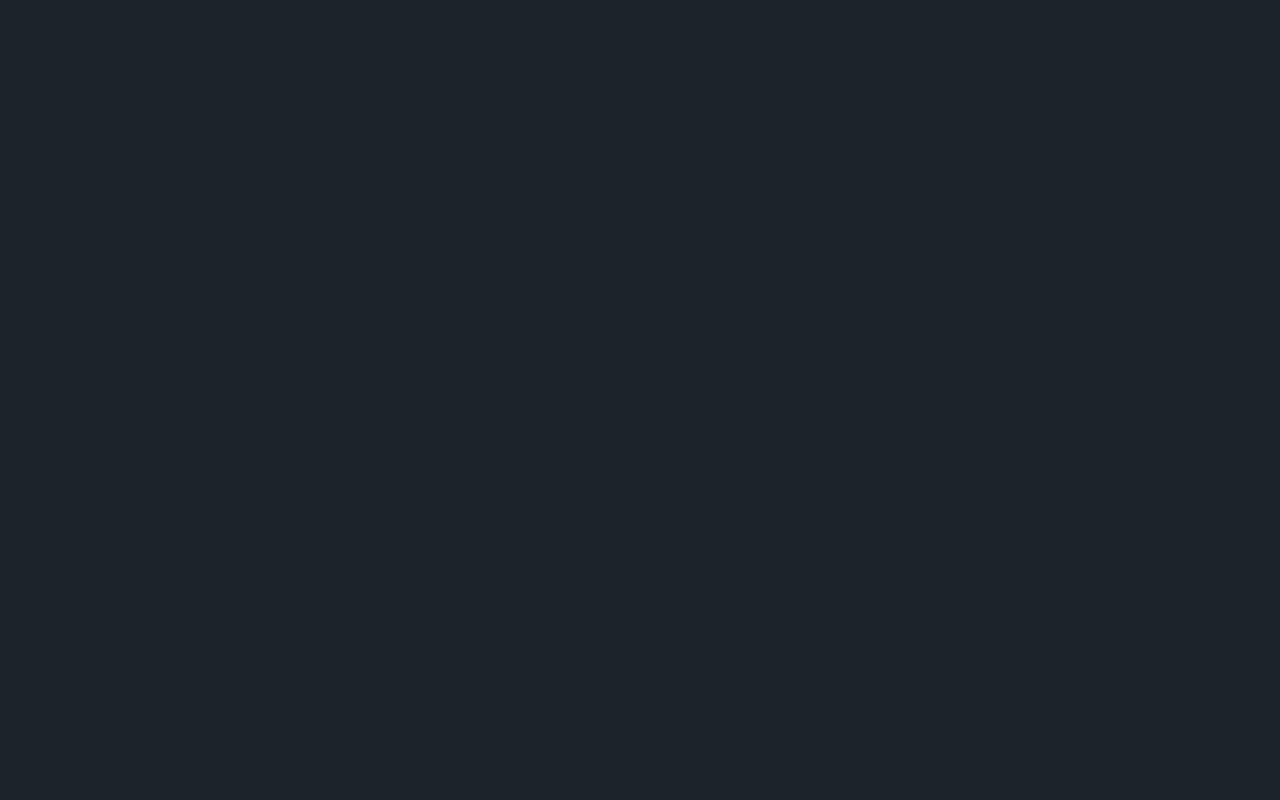
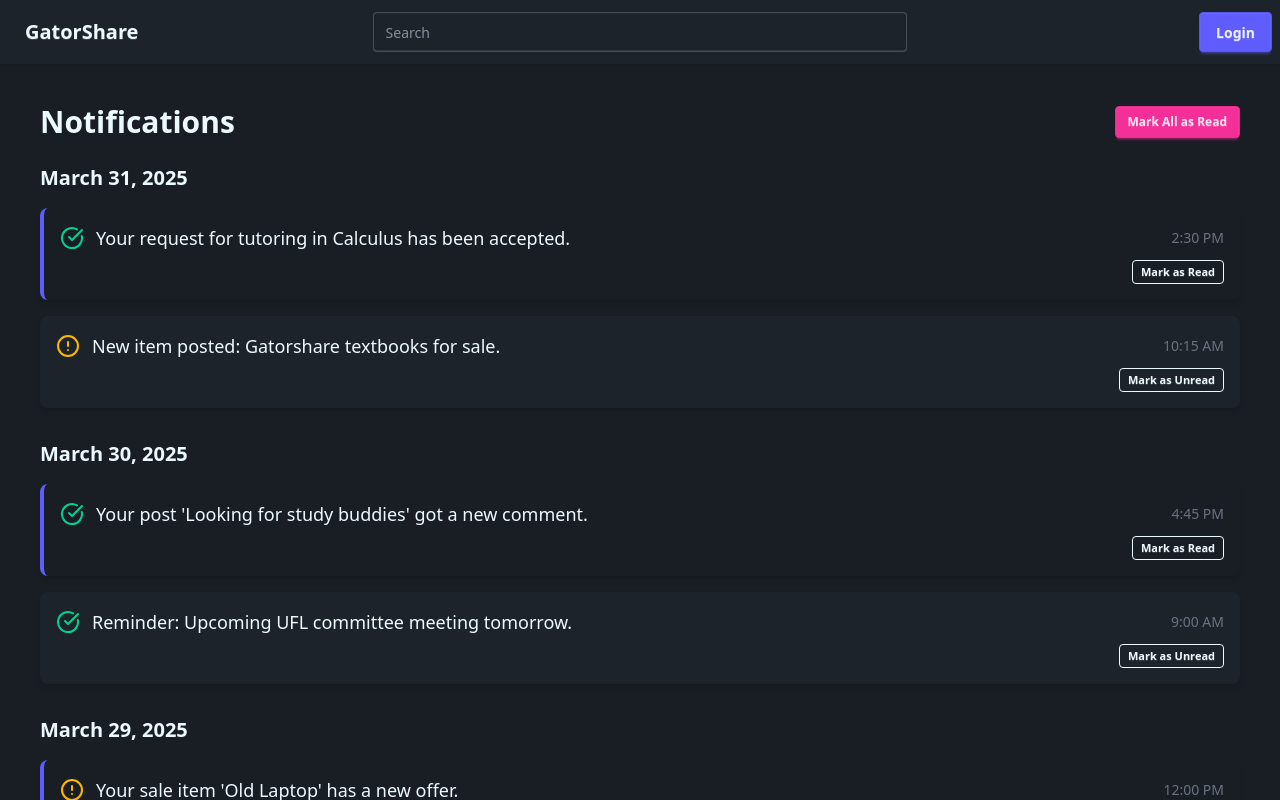
Before and after one commit to leojiangxd/GatorShare, a React (Vite) app in the folder frontend/: page /notifications in a window 1280 px wide. Before the commit this address had no page. Built offline with nearby package versions, Linux system fonts and the light colour scheme; no server answers.

Commit message:
Message and Notifications

```diff
--- a/frontend/src/App.jsx
+++ b/frontend/src/App.jsx
@@ -1,6 +1,6 @@
 import React from "react";
 import { Navigate, Route, Routes } from "react-router-dom";
-import {Home, Login, Post, Register, User, Create} from './pages/pages.js'
+import {Home, Login, Post, Register, User, Create, Notifications} from './pages/pages.js'
 
 const App = () => {
   return (
@@ -12,6 +12,7 @@ const App = () => {
 			<Route path="/post/:id" element={<Post />} />
 			<Route path="/user/:id" element={<User />} />
 			<Route path="/create/" element={<Create />} />
+			<Route path="/notifications" element={<Notifications />} />
 
 			{/* Navigate to / if parameters don't exist */}
 			<Route path="/search" element={<Navigate to="/" />} />
--- /dev/null
+++ b/frontend/src/pages/Notifications.jsx
@@ -0,0 +1,144 @@
+import React, { useEffect, useState } from "react";
+import NavBar from "./components/NavBar";
+import { CheckCircle, AlertCircle } from "lucide-react";
+import dayjs from "dayjs";
+
+// Sample notifications data
+const sampleNotifications = [
+  {
+    id: 1,
+    message: "Your request for tutoring in Calculus has been accepted.",
+    type: "help",
+    timestamp: "2025-03-31T14:30:00",
+    read: false,
+  },
+  {
+    id: 2,
+    message: "New item posted: Gatorshare textbooks for sale.",
+    type: "sale",
+    timestamp: "2025-03-31T10:15:00",
+    read: true,
+  },
+  {
+    id: 3,
+    message: "Your post 'Looking for study buddies' got a new comment.",
+    type: "activity",
+    timestamp: "2025-03-30T16:45:00",
+    read: false,
+  },
+  {
+    id: 4,
+    message: "Reminder: Upcoming UFL committee meeting tomorrow.",
+    type: "reminder",
+    timestamp: "2025-03-30T09:00:00",
+    read: true,
+  },
+  {
+    id: 5,
+    message: "Your sale item 'Old Laptop' has a new offer.",
+    type: "sale",
+    timestamp: "2025-03-29T12:00:00",
+    read: false,
+  },
+];
+
+const Notifications = () => {
+  const [notifications, setNotifications] = useState([]);
+
+  // Simulate fetching notifications from backend
+  useEffect(() => {
+    // Sort notifications by timestamp (descending)
+    const sortedNotifications = sampleNotifications.sort(
+      (a, b) => new Date(b.timestamp) - new Date(a.timestamp)
+    );
+    setNotifications(sortedNotifications);
+  }, []);
+
+  // Group notifications by date
+  const groupNotificationsByDate = (notifications) => {
+    return notifications.reduce((groups, notification) => {
+      const dateKey = dayjs(notification.timestamp).format("YYYY-MM-DD");
+      if (!groups[dateKey]) {
+        groups[dateKey] = [];
+      }
+      groups[dateKey].push(notification);
+      return groups;
+    }, {});
+  };
+
+  const groupedNotifications = groupNotificationsByDate(notifications);
+
+  const toggleRead = (id) => {
+    setNotifications((prev) =>
+      prev.map((notif) =>
+        notif.id === id ? { ...notif, read: !notif.read } : notif
+      )
+    );
+  };
+
+  const markAllAsRead = () => {
+    setNotifications((prev) =>
+      prev.map((notif) => ({ ...notif, read: true }))
+    );
+  };
+
+  return (
+    <div className="flex flex-col h-screen bg-base-200">
+      <NavBar />
+      <div className="p-10 overflow-y-auto flex-grow">
+        <div className="flex justify-between items-center mb-6">
+          <h1 className="text-3xl font-bold">Notifications</h1>
+          <button onClick={markAllAsRead} className="btn btn-secondary btn-sm">
+            Mark All as Read
+          </button>
+        </div>
+
+        {Object.keys(groupedNotifications)
+          .sort((a, b) => new Date(b) - new Date(a))
+          .map((dateKey) => (
+            <div key={dateKey} className="mb-8">
+              <h2 className="text-xl font-semibold mb-4">
+                {dayjs(dateKey).format("MMMM D, YYYY")}
+              </h2>
+              <div className="flex flex-col gap-4">
+                {groupedNotifications[dateKey].map((notification) => (
+                  <div
+                    key={notification.id}
+                    className={`card ${
+                      notification.read
+                        ? "bg-base-100"
+                        : "bg-base-200 border-l-4 border-primary"
+                    } shadow-md p-4`}
+                  >
+                    <div className="flex items-center justify-between">
+                      <div className="flex items-center gap-3">
+                        {notification.type === "sale" ? (
+                          <AlertCircle className="w-6 h-6 text-warning" />
+                        ) : (
+                          <CheckCircle className="w-6 h-6 text-success" />
+                        )}
+                        <p className="text-lg">{notification.message}</p>
+                      </div>
+                      <div className="text-sm text-gray-500">
+                        {dayjs(notification.timestamp).format("h:mm A")}
+                      </div>
+                    </div>
+                    <div className="mt-2 flex justify-end">
+                      <button
+                        onClick={() => toggleRead(notification.id)}
+                        className="btn btn-outline btn-xs"
+                      >
+                        {notification.read ? "Mark as Unread" : "Mark as Read"}
+                      </button>
+                    </div>
+                  </div>
+                ))}
+              </div>
+            </div>
+          ))}
+      </div>
+    </div>
+  );
+};
+
+export default Notifications;
--- a/frontend/src/pages/User.jsx
+++ b/frontend/src/pages/User.jsx
@@ -23,6 +23,10 @@ const User = () => {
   const [currentPassword, setCurrentPassword] = useState("");
   const [newPassword, setNewPassword] = useState("");
   const [bio, setBio] = useState("");
+
+  // New state for messaging
+  const [isMessageBoxOpen, setIsMessageBoxOpen] = useState(false);
+  const [messageContent, setMessageContent] = useState("");
 
   // Fetch Profile Details
   useEffect(() => {
@@ -147,6 +151,39 @@ const User = () => {
       .catch((error) => {
         console.log("Logout failed:", error);
       });
+  };
+
+  const handleSendMessage = async () => {
+    try {
+      const csrfToken = getCsrfToken();
+      if (!csrfToken) {
+        console.error("CSRF token is missing.");
+        navigate("/login");
+        return;
+      }
+
+      // Send the message to the backend
+      await axios.post(
+        `${apiBaseUrl}/api/v1/messages`,
+        {
+          recipient: id,
+          content: messageContent,
+        },
+        {
+          headers: {
+            "X-CSRF-Token": csrfToken,
+          },
+          withCredentials: true,
+        }
+      );
+
+      alert("Message sent successfully!");
+      setMessageContent("");
+      setIsMessageBoxOpen(false);
+    } catch (error) {
+      console.error("Error sending message:", error.response ? error.response.data : error.message);
+      alert(`Failed to send message:\n${error.response ? error.response.data.error : error.message}`);
+    }
   };
 
   const [posts, setPosts] = useState([]);
@@ -290,16 +327,44 @@ const User = () => {
                 </button>
               )
             ) : (
-              <Link
-                to={`/message/${id}`}
+              <button
+                onClick={() => setIsMessageBoxOpen(true)}
                 className="btn btn-primary btn-sm"
               >
                 Message
-              </Link>
+              </button>
             )}
           </div>
         </div>
-        {/* Posts List */}
+        {isMessageBoxOpen && (
+            <div className="fixed inset-0 flex items-center justify-center bg-black bg-opacity-50 z-50">
+              <div className="bg-white text-black p-6 rounded shadow-lg w-full max-w-md z-50">
+                <h3 className="text-lg font-bold mb-4">Send a Message to {id}</h3>
+                <textarea
+            value={messageContent}
+            onChange={(e) => setMessageContent(e.target.value)}
+            className="textarea textarea-bordered w-full mb-4"
+            rows="4"
+            placeholder="Type your message here..."
+                ></textarea>
+                <div className="flex justify-end gap-2">
+            <button
+              onClick={() => setIsMessageBoxOpen(false)}
+              className="btn btn-secondary btn-sm"
+            >
+              Cancel
+            </button>
+            <button
+              onClick={handleSendMessage}
+              className="btn btn-primary btn-sm"
+            >
+              Send
+            </button>
+                </div>
+              </div>
+            </div>
+          )}
+          {/* Posts List */}
         <div className="w-full flex flex-col justify-center items-center">
           {posts.length > 0 ? (
             posts.map((post) => (
--- a/frontend/src/pages/pages.js
+++ b/frontend/src/pages/pages.js
@@ -4,3 +4,4 @@ export {default as Register} from './Register.jsx';
 export {default as Post} from './Post.jsx';
 export {default as User} from './User.jsx';
 export {default as Create} from './Create.jsx';
+export {default as Notifications} from './Notifications.jsx';
```
